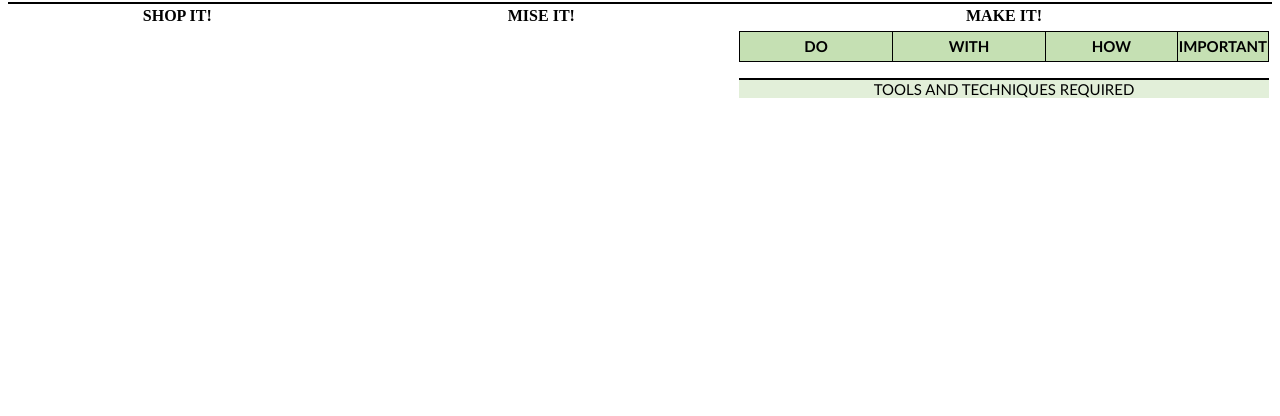
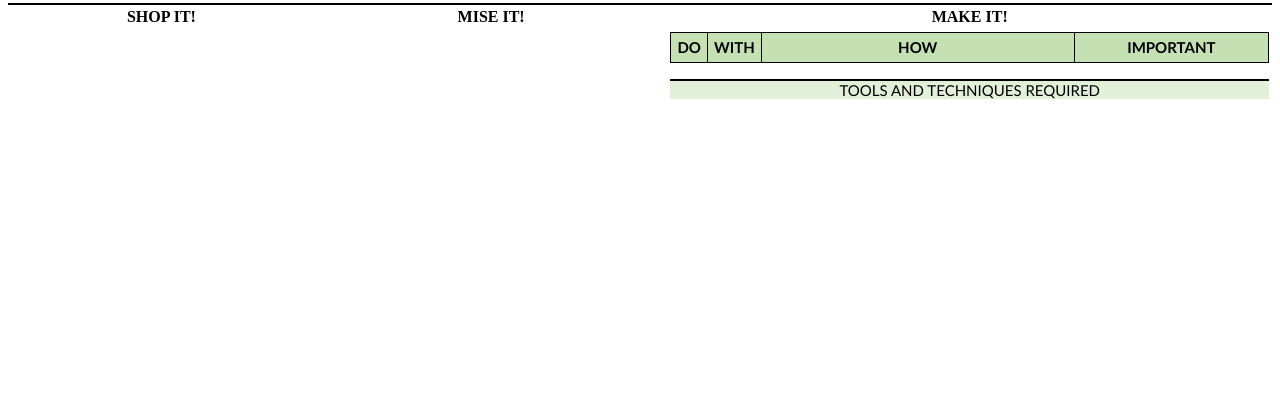
Before and after one commit to zakirhossen23/recipeconverterplugin, a PHP site: page /includes/output/recipecard.php in a window 1280 px wide. Shown: the part 223-639 px from the top of the page. Run offline with PHP 8.4, Linux system fonts and the light colour scheme; some libraries are stand-ins or nearby versions.

Commit message:
fixed output

```diff
--- a/includes/custompage/makeit.php
+++ b/includes/custompage/makeit.php
@@ -103,4 +103,10 @@
         font-family: Calibri !important;
         font-size: 15px;
     }
+
+
+    td{font-family: Calibri;}
+    h1{font-family: Calibri;}
+    p{font-family: Calibri;}
+    span{font-family: Calibri;}
 </style>
--- a/includes/custompage/miseit.php
+++ b/includes/custompage/miseit.php
@@ -353,4 +353,10 @@
         font-family: Calibri !important;
         font-size: 15px;
     }
+
+
+    td{font-family: Calibri;}
+    h1{font-family: Calibri;}
+    p{font-family: Calibri;}
+    span{font-family: Calibri;}
 </style>
--- a/includes/custompage/shopit.php
+++ b/includes/custompage/shopit.php
@@ -281,4 +281,9 @@ var totalamount = document.getElementById("totalamount");
         font-size: 40px;
 
     }
+
+    td{font-family: Calibri;}
+    h1{font-family: Calibri;}
+    p{font-family: Calibri;}
+    span{font-family: Calibri;}
 </style>
--- a/includes/output/recipecard.php
+++ b/includes/output/recipecard.php
@@ -124,8 +124,8 @@
                 checkedstatus = "checked";
             }
             var radioelement = '<input class="overbuybtn" type="radio" style="pointer-events: none;" ' + checkedstatus + '>';
-            var trelement = '<tr class = "shopittr" tablefor="shopit" groupnameshopit="' + groupname +
-                '"><td>' + ingredientname + '</td><td class="shopitradio">' + radioelement + '</td></tr>'
+            var trelement = '<tr class = "shopittr ingredientcell" tablefor="shopit" groupnameshopit="' + groupname +
+                '"><td class="ingredientcell"><span>' + ingredientname + '</span></td><td class="shopitradio">' + radioelement + '</td></tr>'
             var allgrouptr = $('[groupnameshopit="' + groupname + '"]');
             $(trelement).insertAfter(allgrouptr[allgrouptr.length - 1]);
         }
@@ -137,20 +137,21 @@
         allitemcode = JSON.parse(item);
         for (let i = 0; i < allitemcode.length; i++) {
             var trelement = '<tr class = "miseittr" tablefor="miseit" groupnamesmiseit="' + allitemcode[i] +
-                '"><th colspan="2" class="itemgroup">' + allitemcode[i] + '</th> <td colspan="1" style="text-align:center;"> <div class="numbers">' + (i + 1) + '</div></td></tr>'
+                '" groupmiseitid="' + i + '"><th colspan="2" class="itemgroup">' + allitemcode[i] + '</th> <td class="itemgroup" colspan="1"  style="text-align:center;"> <div class="numbers">' + (i + 1) + '</div></td></tr>'
             var allmiseitttr = $('[tablefor="miseit"]');
             $(trelement).insertAfter(allmiseitttr[allmiseitttr.length - 1]);
         }
         //***************************** Mise It! ingredients ******************************
         var all = JSON.parse(localStorage.getItem("miseit"));
         for (let i = 0; i < all.length; i++) {
+            var groupid = JSON.parse(all[i]).id;
             var ingredientname = JSON.parse(all[i]).ingredient;
             var groupname = JSON.parse(all[i]).groupname;
             var prepname = JSON.parse(all[i]).prep;
 
             var trelement = '<tr class = "miseittr" tablefor="miseit" groupnamemiseit="' + groupname +
                 '"><td class="cell"><span  class="ingredient"  >' + ingredientname + '</span></td><td class="cell" colspan="2"><span class="perep">' + prepname + '</span></td></tr>';
-            var allgrouptr = $('[groupnamesmiseit="' + groupname + '"]');
+            var allgrouptr = $('[groupmiseitid="' + groupid + '"]');
             $(trelement).insertAfter(allgrouptr[allgrouptr.length - 1]);
         }
 
@@ -165,9 +166,12 @@
 
         for (let i = 0; i < all.length; i++) {
             var groupname = JSON.parse(all[i]).groupname;
-            var groupelement = '<tr groupnamemakeit="' + groupname + '" tablefor="makeit" "> <td colspan = "5"class = "headergroup"> ' + groupname + ' </td> </tr>'
-            var trelement = $('[tablefor="makeit"]');
-            $(groupelement).insertAfter(trelement[trelement.length - 1]);
+            if (groupname != "") {
+                var groupelement = '<tr groupnamemakeit="' + groupname + '" tablefor="makeit" "> <td colspan = "5"class = "headergroup"> ' + groupname + ' </td> </tr>'
+                var trelement = $('[tablefor="makeit"]');
+                $(groupelement).insertAfter(trelement[trelement.length - 1]);
+            }
+
         }
 
         //***************************** Make It! Steps  ******************************
@@ -182,9 +186,14 @@
 
             var trelement = '<tr  groupnamemakeit="' + groupname + '" tablefor="makeit" ><td class="maindocell" colspan="0"><span class="docell" >' + dotext + '</span></td> <td class="withcell" colspan="1"><span>' + withtext + '</span></td><td colspan="2" class="howmaincell"><span class="howcell" >' +
                 howtext + '</span></td><td colspan="3" class="importantmaincell"><span class="importantcell" >' + importanttext + '</span></td></tr>';
+            if (groupname == "") {
+                var allgrouptr = $('[id="startheader"]');
+                $(trelement).insertAfter(allgrouptr[allgrouptr.length - 1]);
+            } else {
+                var allgrouptr = $('[groupnamemakeit="' + groupname + '"]');
+                $(trelement).insertAfter(allgrouptr[allgrouptr.length - 1]);
+            }
 
-            var allgrouptr = $('[groupnamemakeit="' + groupname + '"]');
-            $(trelement).insertAfter(allgrouptr[allgrouptr.length - 1]);
         }
 
 
@@ -366,6 +388,9 @@
         border: 0.5px solid black;
         height: 30px;
         font-size: 15px;
+        max-width: 130px;
+        padding-left: 6px;
+        padding-right: 6px;
     }
 
     .makeititemgroup.do {
@@ -407,12 +432,19 @@
         min-width: 133px;
         max-width: 175px;
         font-size: 15px;
+        overflow-wrap: break-word;
     }
 
     .howcell {
         font-family: Calibri !important;
-        padding-left: 10px;
+
         font-size: 15px;
+        overflow-wrap: break-word;
+    }
+
+    .makeititemgroup.how {
+        max-width: 300px !IMPORTANT;
+        min-width: 300px !important;
     }
 
     .howmaincell {
@@ -438,12 +471,32 @@
         font-size: 15px;
     }
 
+    .makeititemgroup.important {
+        width: 100%;
+    }
+
     .hiddenrow {
-
         opacity: 0 !important;
         margin: 0px !important;
         height: 0 !important;
         border: 0 !important;
+    }
 
+
+    td {
+        font-family: Calibri;
+    }
+
+    h1 {
+        font-family: Calibri;
+    }
+
+    p {
+        font-family: Calibri;
+    }
+
+    span {
+        font-family: Calibri;
+        overflow-wrap: break-word;
     }
 </style>
```
Also changed, not shown: other parts of includes/output/recipecard.php (+21 -7 lines), includes/custompage/makeit-steps.php (+10 -4 lines), includes/custompage/miseit-addingredients.php (+6 -1 lines).
